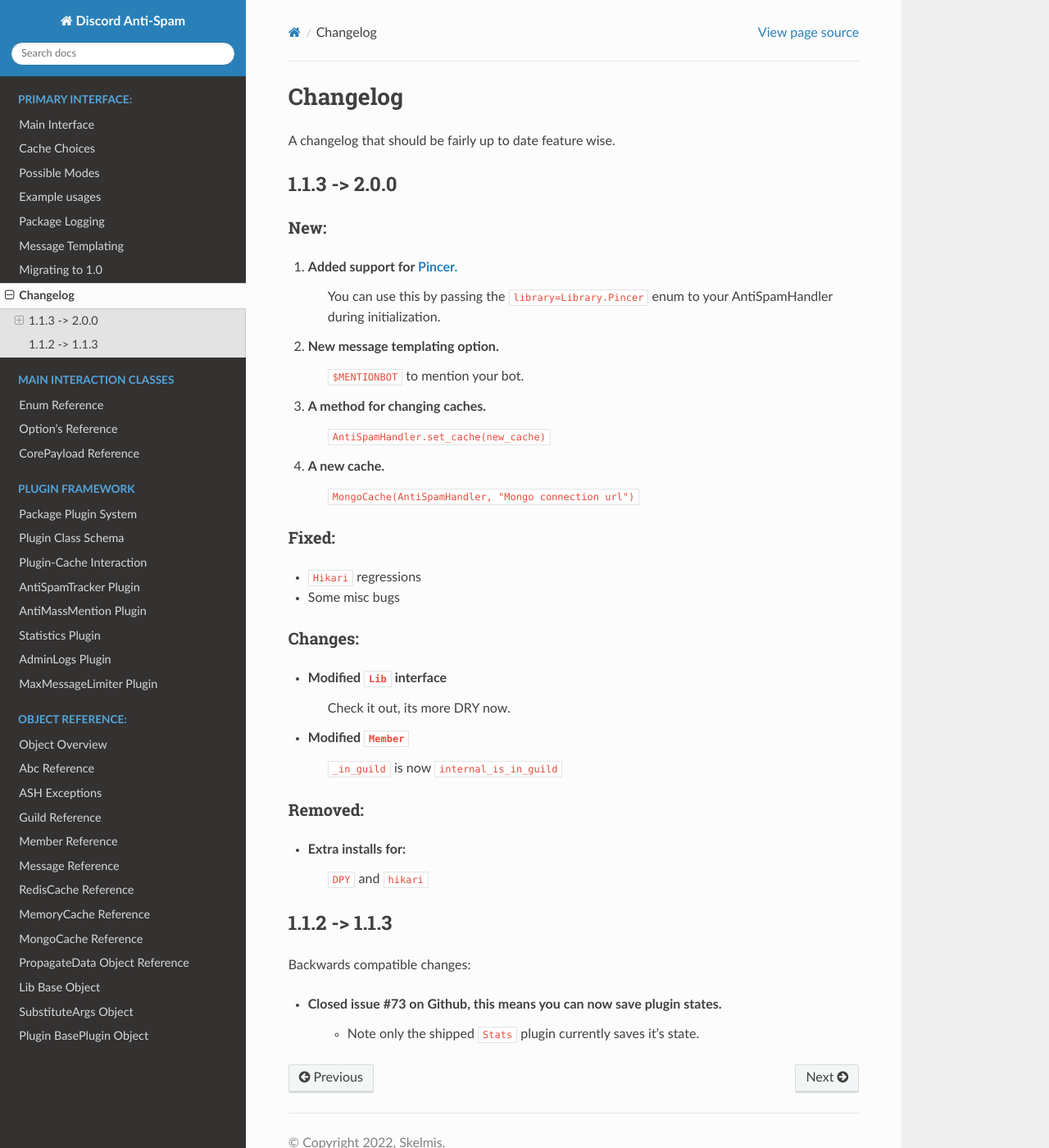
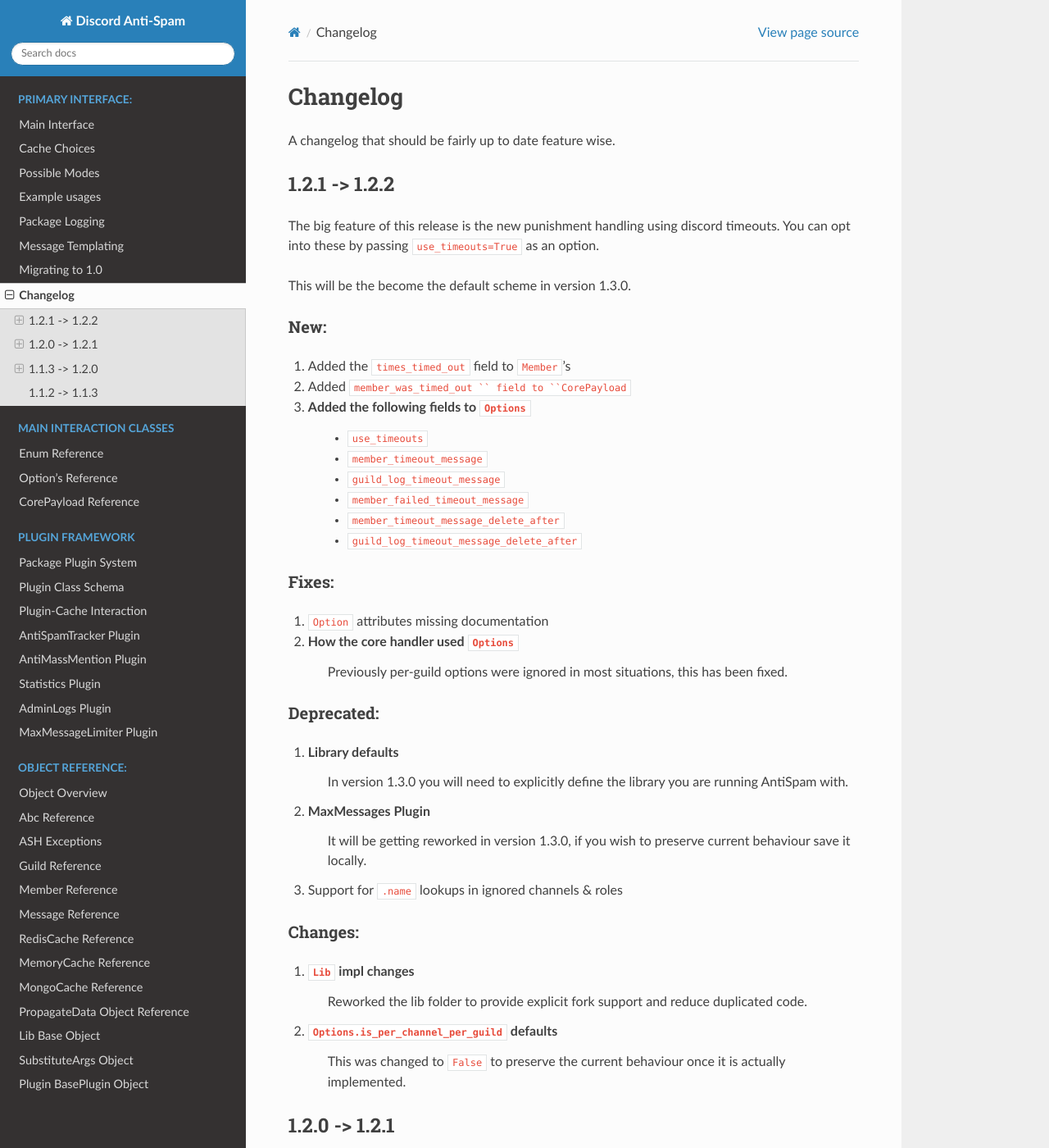
Before and after one commit to Skelmis/Discord-Anti-Spam, a Sphinx documentation site: the page built from docs/modules/changelog.rst, in a window 1280 px wide and 1400 px high. Shown: the whole window at 82% size. Built offline with Sphinx 7.4.7 and the Read the Docs theme 2.0.0, drawn with Linux system fonts in a browser that asks for light colours; some of the changed text lies outside the part shown.

Commit message:
Write changelog for 1.2.2

```diff
--- a/docs/modules/changelog.rst
+++ b/docs/modules/changelog.rst
@@ -3,7 +3,67 @@ Changelog
 
 A changelog that should be fairly up to date feature wise.
 
-1.1.3 -> 2.0.0
+1.2.1 -> 1.2.2
+--------------
+
+The big feature of this release is the new punishment
+handling using discord timeouts. You can opt into
+these by passing ``use_timeouts=True`` as an option.
+
+This will be the become the default scheme in version 1.3.0.
+
+New:
+****
+
+1) Added the ``times_timed_out`` field to ``Member``'s
+2) Added ``member_was_timed_out `` field to ``CorePayload``
+3) Added the following fields to ``Options``
+    - ``use_timeouts``
+    - ``member_timeout_message``
+    - ``guild_log_timeout_message``
+    - ``member_failed_timeout_message``
+    - ``member_timeout_message_delete_after``
+    - ``guild_log_timeout_message_delete_after``
+
+Fixes:
+******
+
+1) ``Option`` attributes missing documentation
+2) How the core handler used ``Options``
+    Previously per-guild options were ignored in
+    most situations, this has been fixed.
+
+Deprecated:
+***********
+
+1) Library defaults
+    In version 1.3.0 you will need to explicitly
+    define the library you are running AntiSpam with.
+2) MaxMessages Plugin
+    It will be getting reworked in version 1.3.0, if
+    you wish to preserve current behaviour save it locally.
+3) Support for ``.name`` lookups in ignored channels & roles
+
+Changes:
+********
+
+1) ``Lib`` impl changes
+    Reworked the lib folder to provide explicit fork
+    support and reduce duplicated code.
+2) ``Options.is_per_channel_per_guild`` defaults
+    This was changed to ``False`` to preserve the current
+    behaviour once it is actually implemented.
+
+
+1.2.0 -> 1.2.1
+--------------
+
+Fixes:
+******
+
+Mongo is no longer required when not using the ``MongoCache``
+
+1.1.3 -> 1.2.0
 --------------
 
 New:
```
